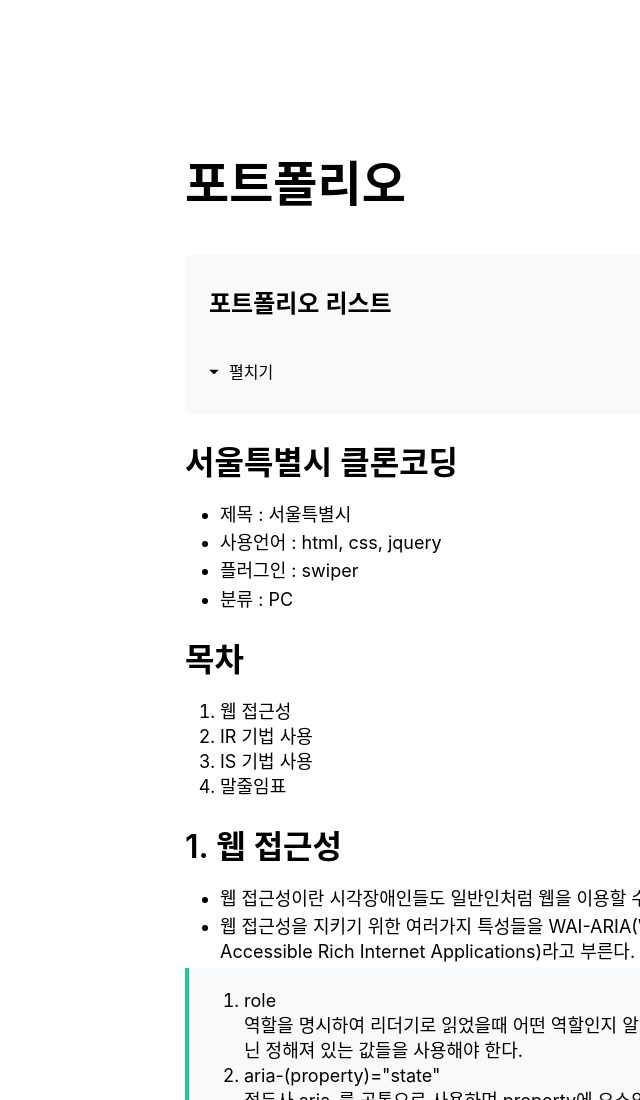
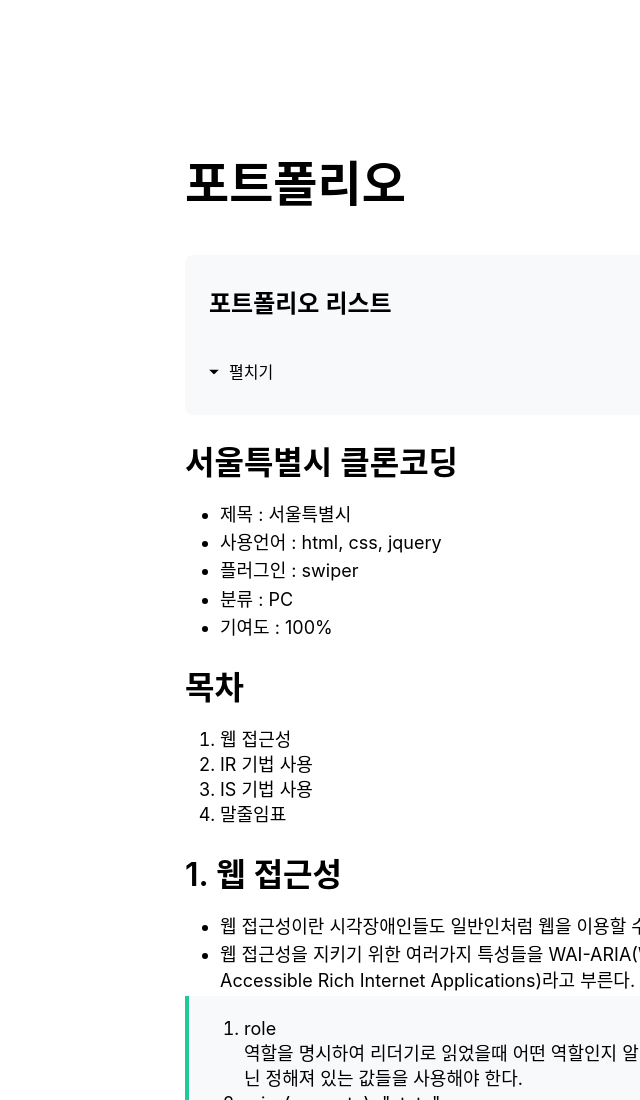
Before and after one commit to RedBeanJelly7/portfolioDocument6, a plain HTML site: page index.html in a window 1280 px wide. Shown: the top 1100 px of the page, without its empty margins (71-711 px from the left). Drawn offline with nearby package versions, Linux system fonts and the light colour scheme; a script that the page names is missing.

Commit message:
Add files via upload

```diff
--- a/index.html
+++ b/index.html
@@ -37,6 +37,7 @@
                 <p class="indent">사용언어 : html, scss, jquery</p>
                 <p class="indent">플러그인 : gsap, swiper</p>
                 <p class="indent">분류 : Desktop</p>
+                <p class="indent">기여도 : 100%</p>
             </div>
 
             <div class="group-area">
@@ -132,6 +133,7 @@
                 <p class="indent">사용언어 : html, scss, jquery</p>
                 <p class="indent">플러그인 : gsap, swiper</p>
                 <p class="indent">분류 : Desktop</p>
+                <p class="indent">기여도 : 100%</p>
             </div>
 
             <div class="group-area">
@@ -203,6 +205,7 @@
                 <p class="indent">사용언어 : html, scss, jquery</p>
                 <p class="indent">플러그인 : gsap, swiper</p>
                 <p class="indent">분류 : Desktop, Tablet, Mobile</p>
+                <p class="indent">기여도 : 100%</p>
             </div>
 
             <div class="group-area">
@@ -301,6 +304,7 @@
                 <p class="indent">사용언어 : html, css, jquery</p>
                 <p class="indent">플러그인 : swiper</p>
                 <p class="indent">분류 : mobile</p>
+                <p class="indent">기여도 : 100%</p>
             </div>
             <div class="group-area">
                 <h3 class="title">목차</h3>
@@ -427,6 +431,7 @@
                 <p class="indent">사용언어 : html, css, jquery</p>
                 <p class="indent">플러그인 : swiper</p>
                 <p class="indent">분류 : PC</p>
+                <p class="indent">기여도 : 100%</p>
             </div>
             <div class="group-area">
                 <h3 class="title">목차</h3>
```
